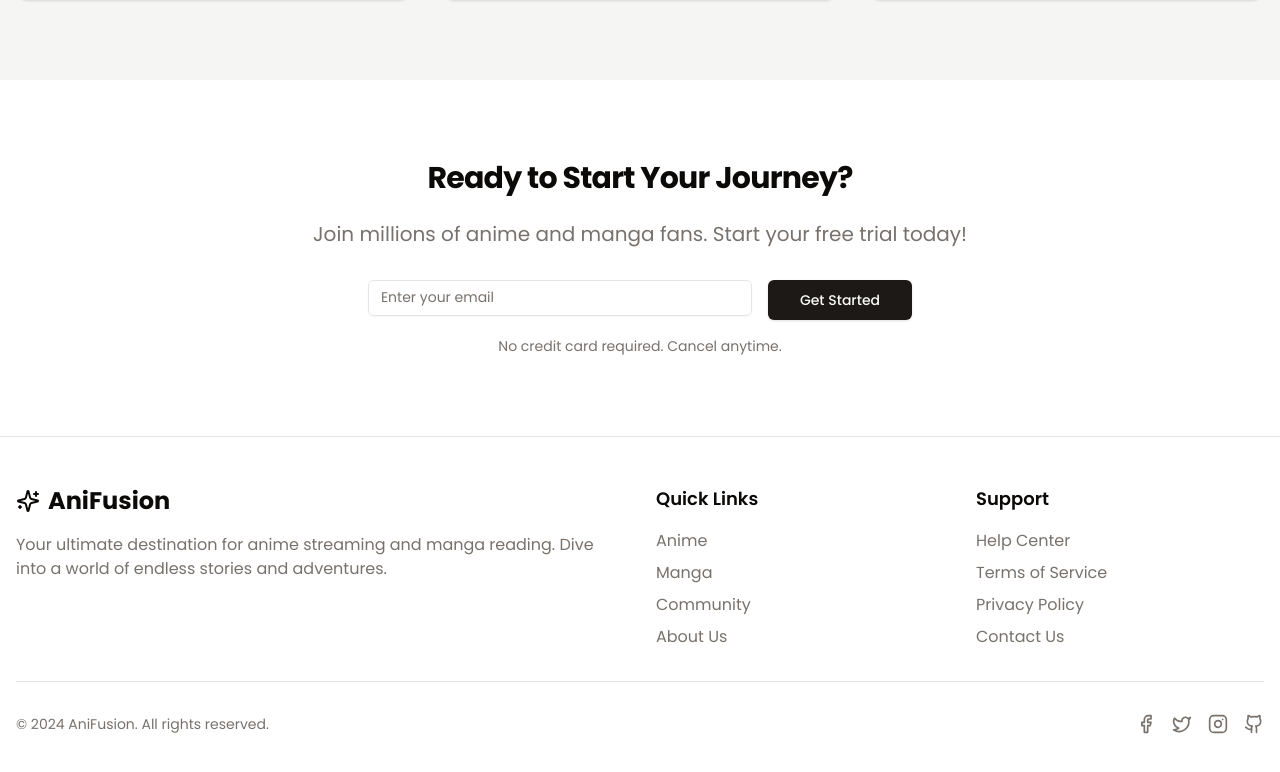
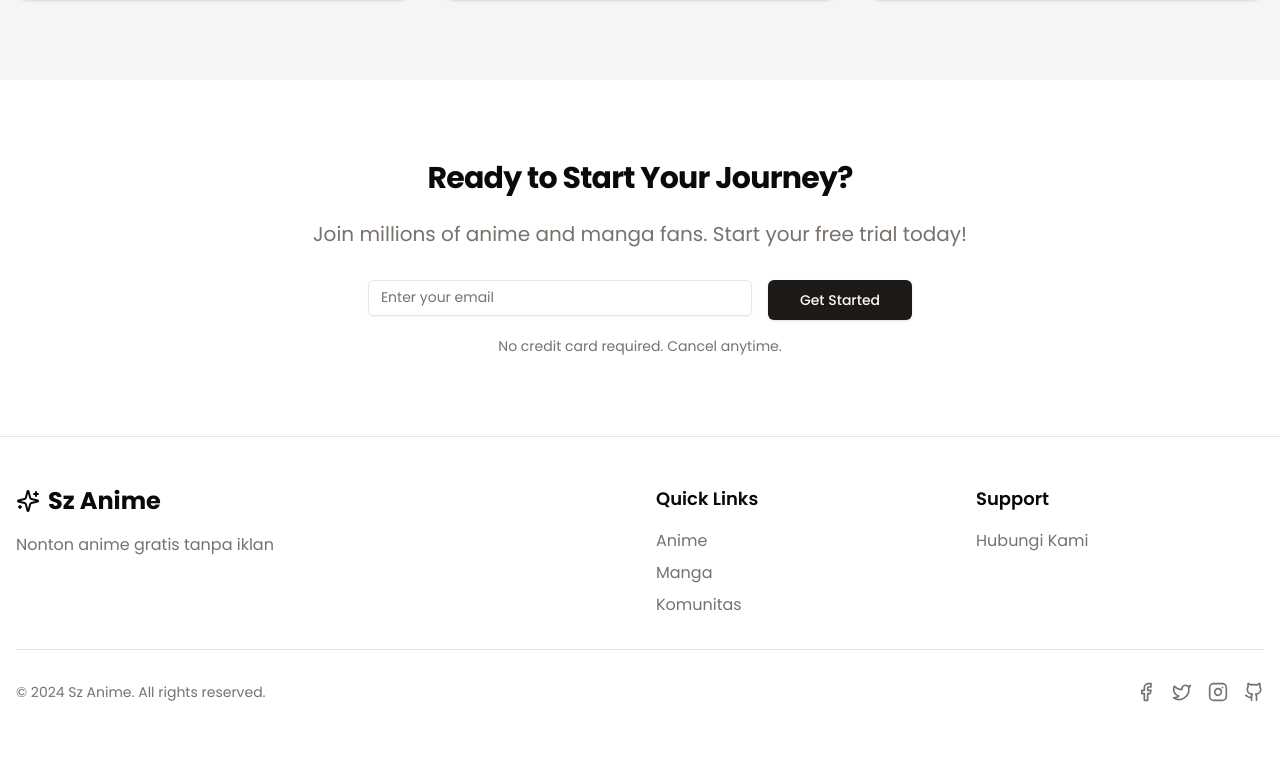
Before and after one commit to eggspm2/Anifusion-Next, a Next.js app: page / in a window 1280 px wide. Shown: the part 2609-3381 px from the top of the page. After the commit the page ends 3359 px from the top, so only its background shows below. Built offline with nearby package versions, Linux system fonts and the light colour scheme.

Commit message:
Edit _footer.jsx
Thanks For Creator

```diff
--- a/src/components/_footer.jsx
+++ b/src/components/_footer.jsx
@@ -11,10 +11,10 @@ export function Footer() {
           <div className="md:col-span-2">
             <Link href="/" className="flex items-center space-x-2 mb-4">
             <Sparkles className="h-6 w-6" />
-              <span className="font-bold text-2xl">AniFusion</span>
+              <span className="font-bold text-2xl">Sz Anime</span>
             </Link>
             <p className="text-muted-foreground mb-4">
-              Your ultimate destination for anime streaming and manga reading. Dive into a world of endless stories and adventures.
+              Nonton anime gratis tanpa iklan
             </p>
           </div>
           <div>
@@ -22,23 +22,19 @@ export function Footer() {
             <ul className="space-y-2">
               <li><Link href="/Anime" className="text-muted-foreground hover:text-foreground transition-colors">Anime</Link></li>
               <li><Link href="/Manga" className="text-muted-foreground hover:text-foreground transition-colors">Manga</Link></li>
-              <li><Link href="#" className="text-muted-foreground hover:text-foreground transition-colors">Community</Link></li>
-              <li><Link href="#" className="text-muted-foreground hover:text-foreground transition-colors">About Us</Link></li>
+              <li><Link href="#" className="text-muted-foreground hover:text-foreground transition-colors">Komunitas</Link></li>
             </ul>
           </div>
           <div>
             <h3 className="font-semibold text-lg mb-4">Support</h3>
             <ul className="space-y-2">
-              <li><Link href="#" className="text-muted-foreground hover:text-foreground transition-colors">Help Center</Link></li>
-              <li><Link href="#" className="text-muted-foreground hover:text-foreground transition-colors">Terms of Service</Link></li>
-              <li><Link href="#" className="text-muted-foreground hover:text-foreground transition-colors">Privacy Policy</Link></li>
-              <li><Link href="mailto:irfan31331@gmail.com" className="text-muted-foreground hover:text-foreground transition-colors">Contact Us</Link></li>
+              <li><Link href="https://wa.me/6283168629450" className="text-muted-foreground hover:text-foreground transition-colors">Hubungi Kami</Link></li>
             </ul>
           </div>
         </div>
         <div className="mt-8 pt-8 border-t flex flex-col md:flex-row justify-between items-center">
           <p className="text-sm text-muted-foreground mb-4 md:mb-0">
-            &copy; {new Date().getFullYear()} AniFusion. All rights reserved.
+            &copy; {new Date().getFullYear()} Sz Anime. All rights reserved.
           </p>
           <div className="flex space-x-4">
             <Link href="#" className="text-muted-foreground hover:text-foreground transition-colors">
@@ -49,11 +45,11 @@ export function Footer() {
               <Twitter className="h-5 w-5" />
               <span className="sr-only">Twitter</span>
             </Link>
-            <Link href="https://www.instagram.com/irfanmew313/" className="text-muted-foreground hover:text-foreground transition-colors">
+            <Link href="https://www.instagram.com/sanzmd23/" className="text-muted-foreground hover:text-foreground transition-colors">
               <Instagram className="h-5 w-5" />
               <span className="sr-only">Instagram</span>
             </Link>
-            <Link href="https://github.com/reyyuuki" className="text-muted-foreground hover:text-foreground transition-colors">
+            <Link href="https://github.com/eggspm2" className="text-muted-foreground hover:text-foreground transition-colors">
               <Github className="h-5 w-5" />
               <span className="sr-only">Github</span>
             </Link>
```
